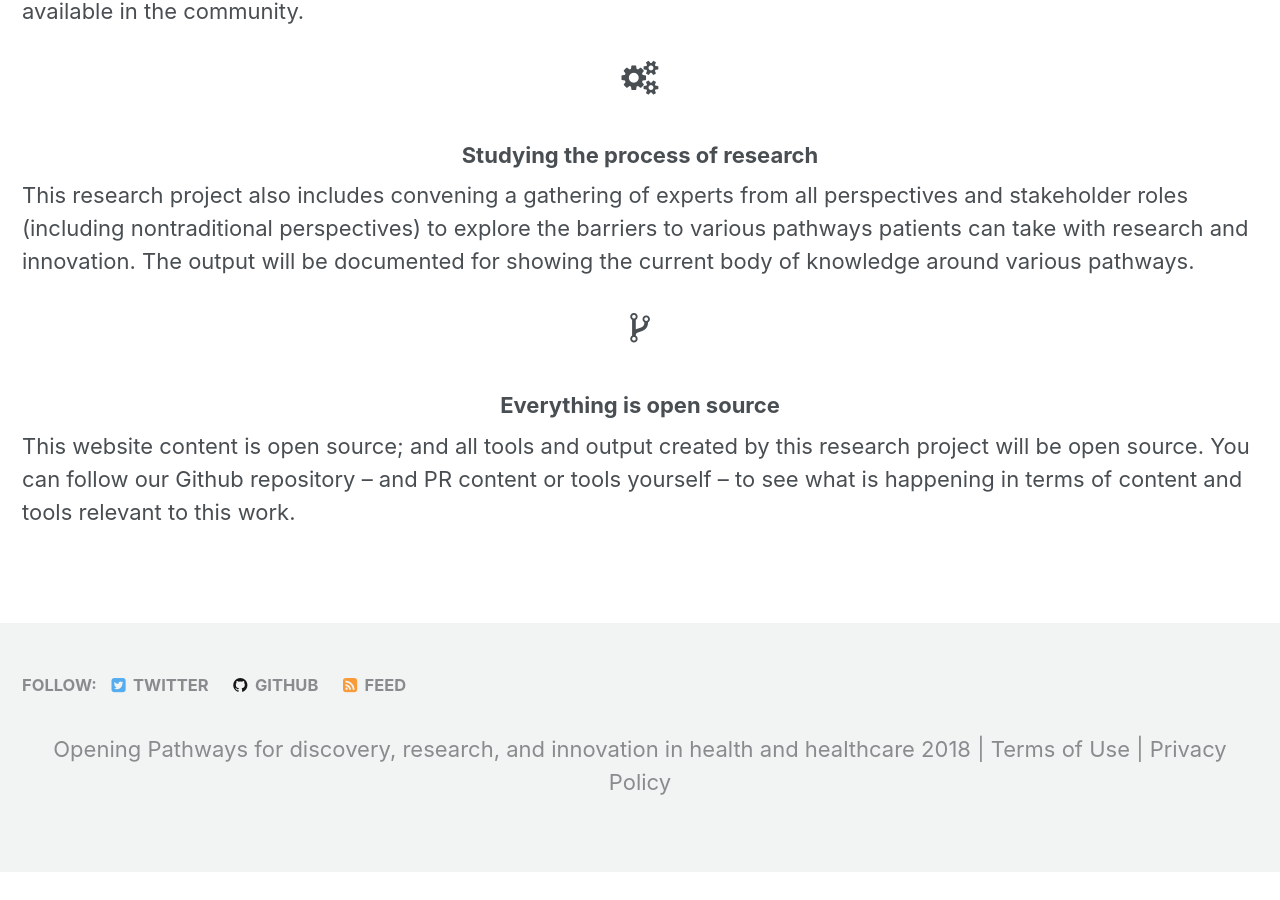
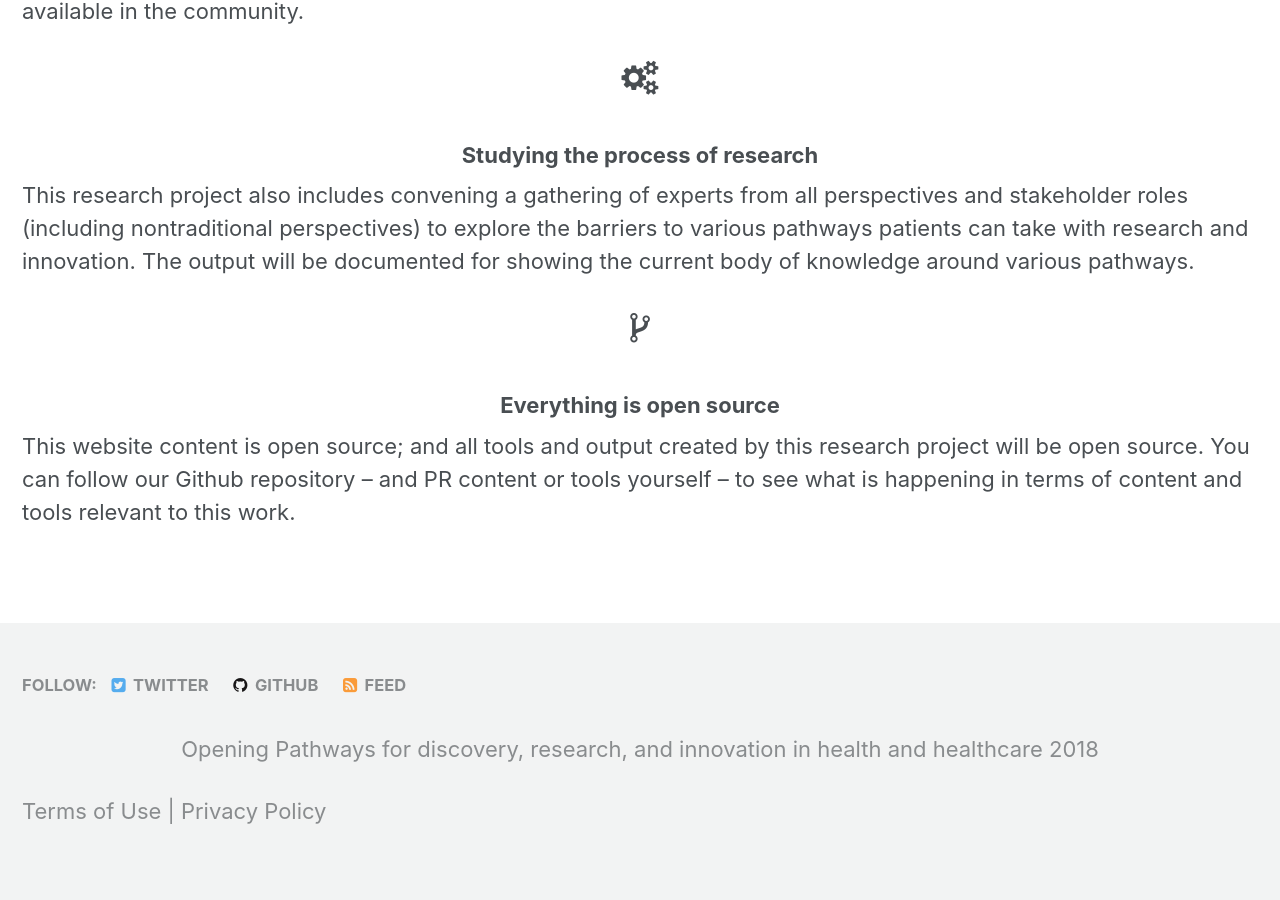
Before and after one commit to danamlewis/research, a Jekyll site: the page built from index.html, in a window 1280 px wide and 900 px high, scrolled down 834 px. Built offline with Jekyll 4.4.1, drawn with Linux system fonts in a browser that asks for light colours; the list of posts is cut into pages by our own code; before the commit the page ends 1706 px from its top, so only the background shows below that.

Commit message:
Tweak footer formatting

```diff
--- a/_includes/footer.html
+++ b/_includes/footer.html
@@ -23,7 +23,8 @@
 </div>
 
         <p class="text-center">
-            Opening Pathways for discovery, research, and innovation in health and healthcare {{ site.time | date: '%Y' }} |
+            Opening Pathways for discovery, research, and innovation in health and healthcare {{ site.time | date: '%Y' }} </p>
+<p>
             Terms of Use |
             Privacy Policy
         </p>
```
